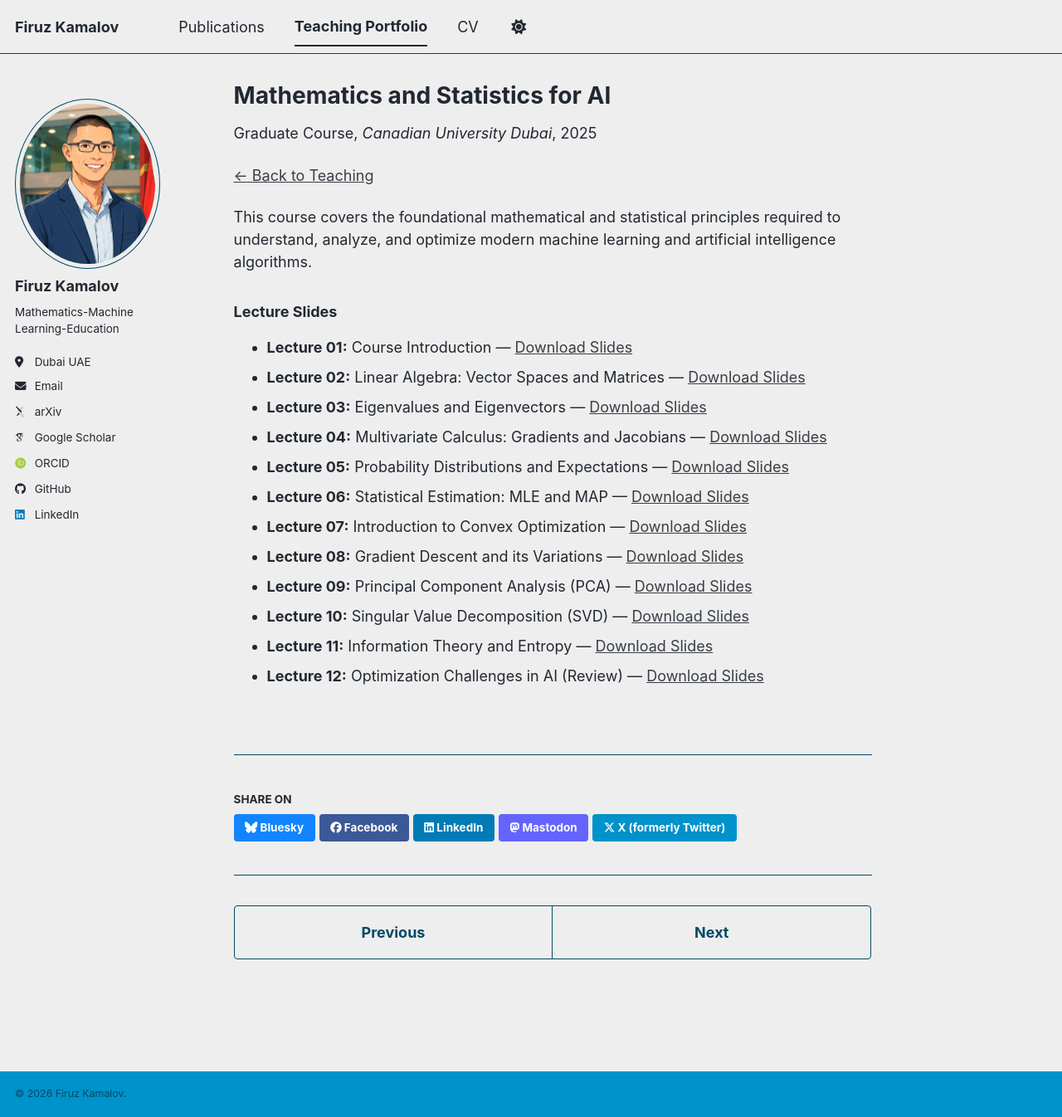
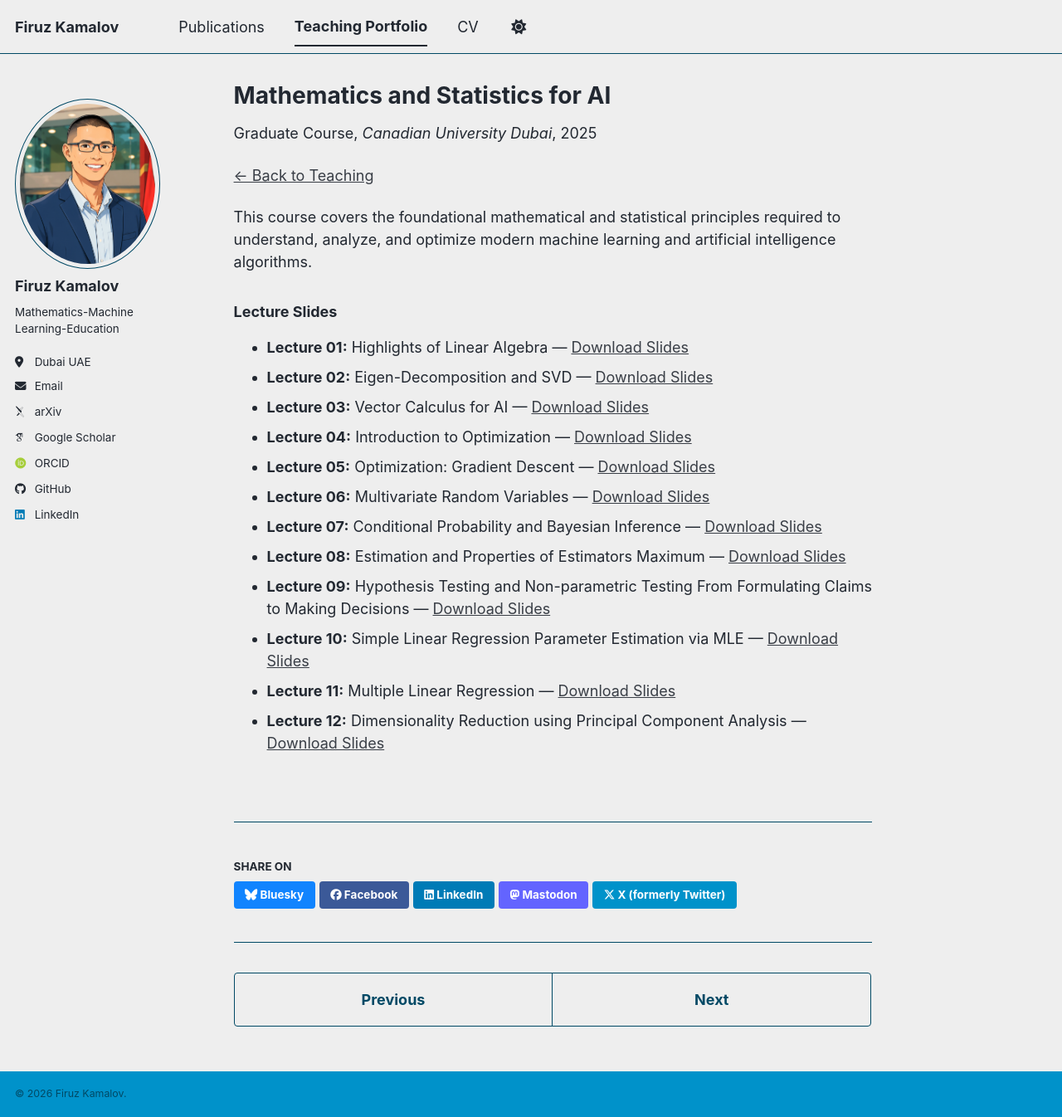
Before and after one commit to firuz-kamalov/firuz-kamalov.github.io, a Jekyll site: the page built from _teaching/math_stats_ai.md, in a window 1280 px wide and 1346 px high. Shown: the whole window at 83% size. Built offline with Jekyll 4.4.1, drawn with Linux system fonts in a browser that asks for light colours; some web fonts are replaced; a script bundle is joined from its source files by our own code; library files that are not in the unit come from our copies.

Commit message:
Update math_stats_ai.md

```diff
--- a/_teaching/math_stats_ai.md
+++ b/_teaching/math_stats_ai.md
@@ -15,15 +15,15 @@ location: "Dubai, UAE"
 This course covers the foundational mathematical and statistical principles required to understand, analyze, and optimize modern machine learning and artificial intelligence algorithms.
 
 ### Lecture Slides
-*   **Lecture 01:** Course Introduction — [Download Slides]({{ base_path }}/files/math_stats_ai/lecture01.pdf)
-*   **Lecture 02:** Linear Algebra: Vector Spaces and Matrices — [Download Slides]({{ base_path }}/files/math_stats_ai/lecture02.pdf)
-*   **Lecture 03:** Eigenvalues and Eigenvectors — [Download Slides]({{ base_path }}/files/math_stats_ai/lecture03.pdf)
-*   **Lecture 04:** Multivariate Calculus: Gradients and Jacobians — [Download Slides]({{ base_path }}/files/math_stats_ai/lecture04.pdf)
-*   **Lecture 05:** Probability Distributions and Expectations — [Download Slides]({{ base_path }}/files/math_stats_ai/lecture05.pdf)
-*   **Lecture 06:** Statistical Estimation: MLE and MAP — [Download Slides]({{ base_path }}/files/math_stats_ai/lecture06.pdf)
-*   **Lecture 07:** Introduction to Convex Optimization — [Download Slides]({{ base_path }}/files/math_stats_ai/lecture07.pdf)
-*   **Lecture 08:** Gradient Descent and its Variations — [Download Slides]({{ base_path }}/files/math_stats_ai/lecture08.pdf)
-*   **Lecture 09:** Principal Component Analysis (PCA) — [Download Slides]({{ base_path }}/files/math_stats_ai/lecture09.pdf)
-*   **Lecture 10:** Singular Value Decomposition (SVD) — [Download Slides]({{ base_path }}/files/math_stats_ai/lecture10.pdf)
-*   **Lecture 11:** Information Theory and Entropy — [Download Slides]({{ base_path }}/files/math_stats_ai/lecture11.pdf)
-*   **Lecture 12:** Optimization Challenges in AI (Review) — [Download Slides]({{ base_path }}/files/math_stats_ai/lecture12.pdf)
+*   **Lecture 01:** Highlights of Linear Algebra — [Download Slides]({{ base_path }}/files/math_stats_ai/lecture01.pdf)
+*   **Lecture 02:** Eigen-Decomposition and SVD — [Download Slides]({{ base_path }}/files/math_stats_ai/lecture02.pdf)
+*   **Lecture 03:** Vector Calculus for AI — [Download Slides]({{ base_path }}/files/math_stats_ai/lecture03.pdf)
+*   **Lecture 04:** Introduction to Optimization — [Download Slides]({{ base_path }}/files/math_stats_ai/lecture04.pdf)
+*   **Lecture 05:** Optimization: Gradient Descent — [Download Slides]({{ base_path }}/files/math_stats_ai/lecture05.pdf)
+*   **Lecture 06:** Multivariate Random Variables — [Download Slides]({{ base_path }}/files/math_stats_ai/lecture06.pdf)
+*   **Lecture 07:** Conditional Probability and Bayesian Inference — [Download Slides]({{ base_path }}/files/math_stats_ai/lecture07.pdf)
+*   **Lecture 08:** Estimation and Properties of Estimators Maximum — [Download Slides]({{ base_path }}/files/math_stats_ai/lecture08.pdf)
+*   **Lecture 09:** Hypothesis Testing and Non-parametric Testing From Formulating Claims to Making Decisions — [Download Slides]({{ base_path }}/files/math_stats_ai/lecture09.pdf)
+*   **Lecture 10:** Simple Linear Regression Parameter Estimation via MLE — [Download Slides]({{ base_path }}/files/math_stats_ai/lecture10.pdf)
+*   **Lecture 11:** Multiple Linear Regression — [Download Slides]({{ base_path }}/files/math_stats_ai/lecture11.pdf)
+*   **Lecture 12:** Dimensionality Reduction using Principal Component Analysis — [Download Slides]({{ base_path }}/files/math_stats_ai/lecture12.pdf)
```
